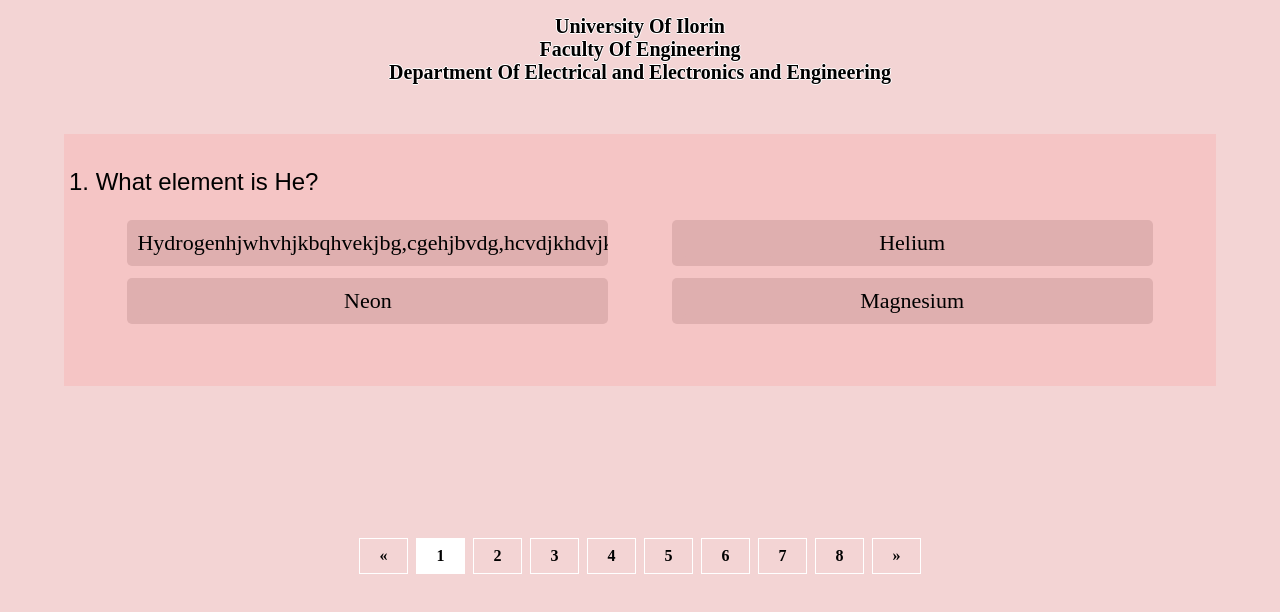
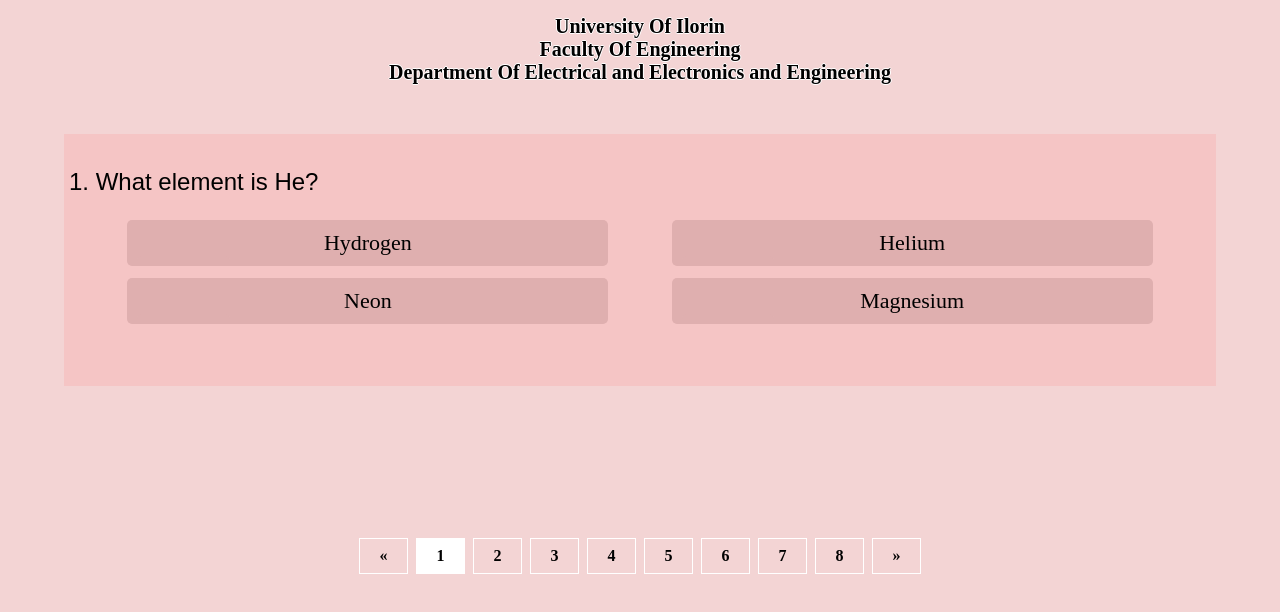
Before and after one commit to khennyboy/Quiz, a plain HTML site: page index.html in a window 1280 px wide. Drawn offline with Linux system fonts and the light colour scheme.

Commit message:
updated again

```diff
--- a/Css_code/quiz.css
+++ b/Css_code/quiz.css
@@ -52,11 +52,11 @@
     cursor: pointer;
     font-size: 22px;
     background-color: #dfafaf;
-    width: 100%;
     padding: 10px;
     border-radius: 5px;
     transition: 0.5s ease-in-out;
-    overflow: auto;
+    overflow-x: auto;
+    overflow-y: hidden;
     text-align: center;
   }
   /* hide default scroll bar incase it shows authomatically */
@@ -248,7 +248,7 @@
   }
   .reload, .submit{
     position: fixed;
-    bottom: 70px;
+    bottom: 20px;
     right: 50px;
   }
   .result_div div{
--- a/javascript/questions.js
+++ b/javascript/questions.js
@@ -3,7 +3,7 @@
     numb: 1,
     question: "What element is He?",
     ans: "Helium",
-    options: ["Hydrogenhjwhvhjkbqhvekjbg,cgehjbvdg,hcvdjkhdvjkfbhjvdzjkgv", "Helium", "Neon", "Magnesium"],
+    options: ["Hydrogen", "Helium", "Neon", "Magnesium"],
   },
   {
     numb: 2,
@@ -15,7 +15,7 @@
     numb: 3,
     question: "What is the only liquid metal at room temp?",
     ans: "Mercury",
-    options: ["nbsknbhjs,jkhvsk,msvhknshvskjbhsbskhvsjvh,Mercury", "Potassium", "Sodium", "Oxygen"],
+    options: ["Mercury", "Potassium", "Sodium", "Oxygen"],
   },
   {
     numb: 4,
```
